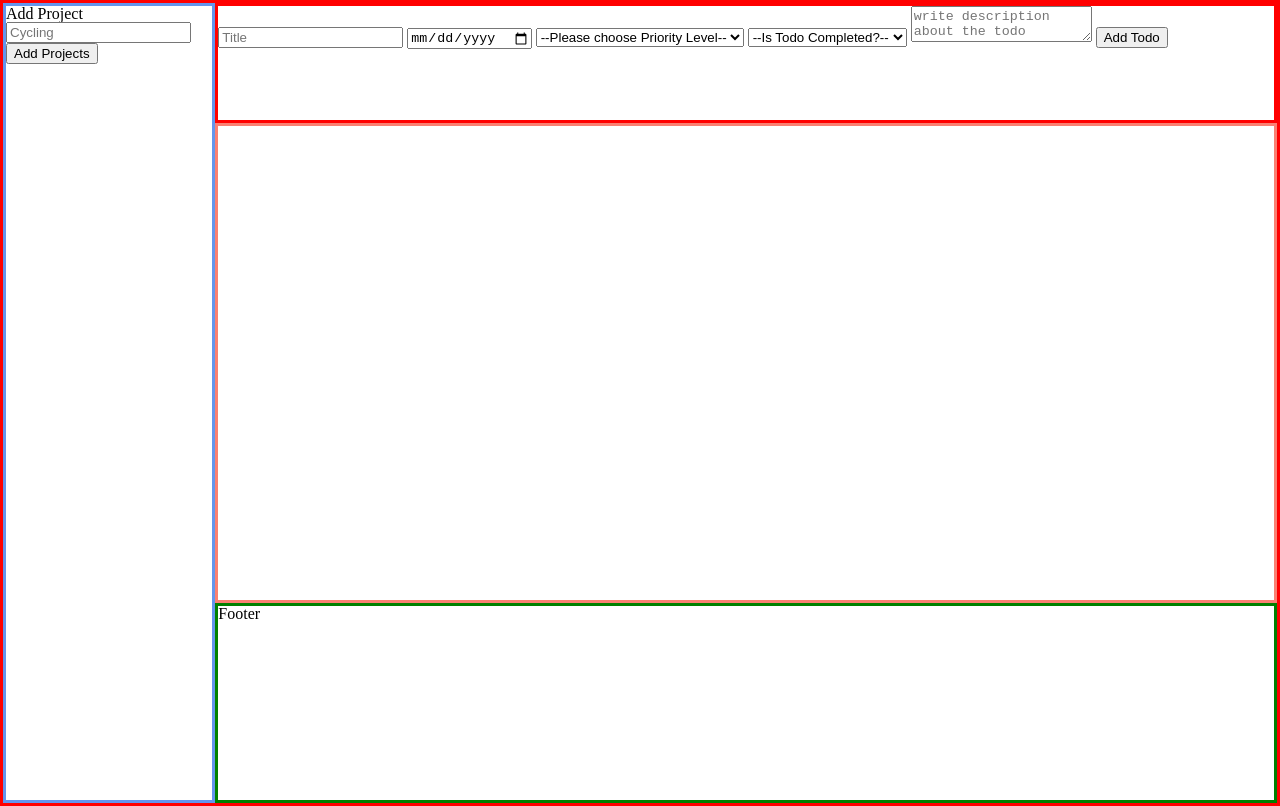
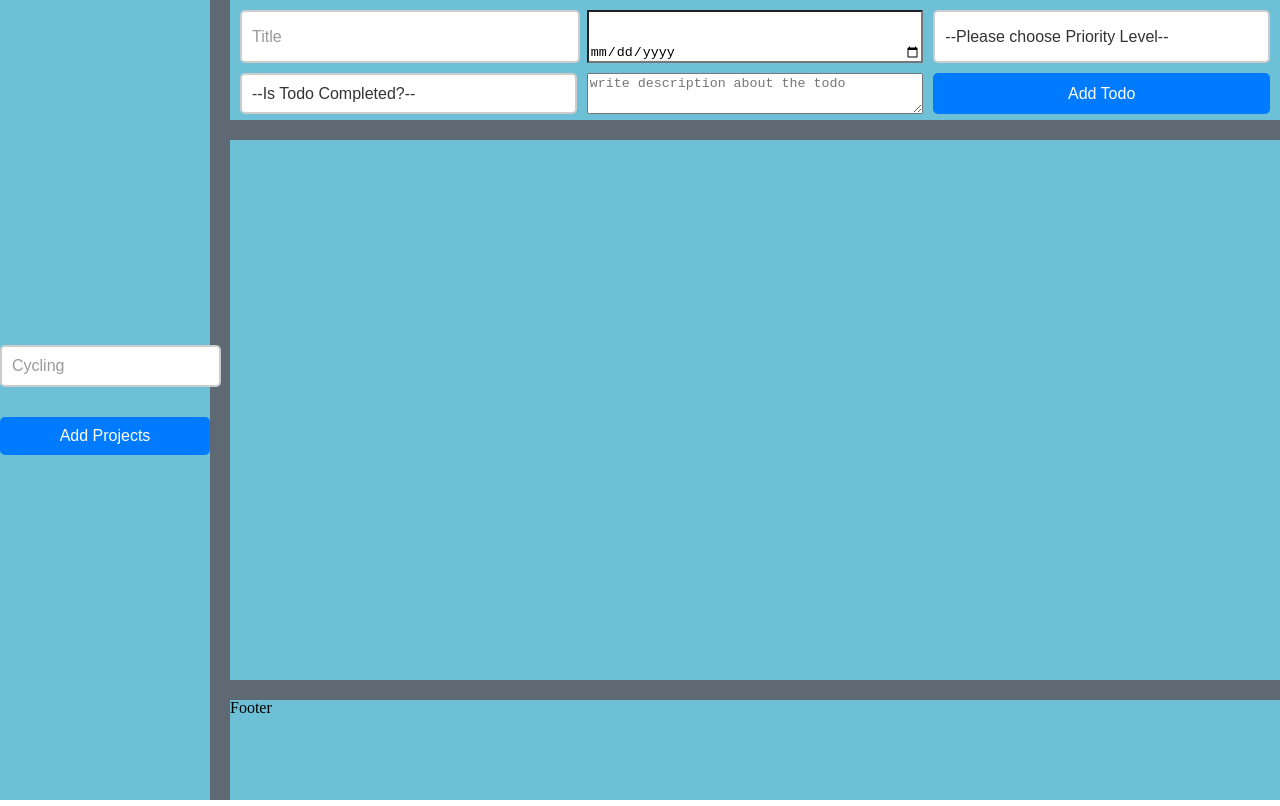
Before and after one commit to saadniazii/todo-list, a website built with webpack: page src/template.html in a window 1280 px wide. Built offline with nearby package versions, Linux system fonts and the light colour scheme.

Commit message:
Added basic styling to the Todo List

```diff
--- a/src/DOM/Todos/Todos.js
+++ b/src/DOM/Todos/Todos.js
@@ -23,6 +23,7 @@ const addTodo = () => {
 
   const newTodo = TodoFactory(title, date, priority, description, isCompleted);
   projectToAddTodo.addTodos(newTodo);
+
   renderTodo(projectToAddTodo);
 };
 
--- a/src/styles/style.css
+++ b/src/styles/style.css
@@ -125,36 +125,171 @@ table {
 
 /* CSS Reset End */
 .container {
-  border: 3px solid red;
   height: 100vh;
+  gap: 20px;
   display: grid;
   grid-template-columns: 1fr 5fr;
   grid-template-rows: repeat(auto-fit, minmax(100px, 120px));
+  background-color: #5E6973;
 }
 
 .header {
-  border: 3px solid red;
   grid-column: 2 / -1;
+  background-color: #6DC0D5;
+  display: grid;
+  grid-template-columns: repeat(3, 1fr);
+  padding: 10px;
+  gap: 10px;
 }
 
 .sidebar {
   grid-column: 1 / 2;
   grid-row: 1 / 10;
-  border: 3px solid cornflowerblue;
+  background-color: #6DC0D5;
+  display: grid;
+  justify-content: center;
+  align-items: center;
+  align-content: center;
 }
 
 .main-body {
-  border: 3px solid salmon;
   grid-row: 2 / 6;
+  background-color: #6DC0D5;
 }
 
 .footer {
   grid-row: 6/10;
-  border: 3px solid green;
+  background-color: #6DC0D5;
 }
 
 .projects-div,
 .todo-div {
-  border: 3px solid red;
+  padding: 15px;
   margin-bottom: 15px;
+  margin-top: 15px;
+  background-color: #f7f7f7;
+  box-shadow: 0 2px 4px rgba(0, 0, 0, 0.2);
+  cursor: pointer;
 }
+
+
+input[type="text"] {
+  width: 94%;
+  padding: 10px;
+  border: 2px solid #ccc;
+  border-radius: 5px;
+  font-size: 16px;
+  color: #333;
+}
+
+/* Add box shadow for a subtle depth effect on focus */
+input[type="text"]:focus {
+  outline: none;
+  border-color: #007BFF;
+  box-shadow: 0 0 5px rgba(0, 123, 255, 0.5);
+  transition: border-color 0.3s, box-shadow 0.3s;
+}
+
+/* Customize the placeholder text */
+input[type="text"]::placeholder {
+  color: #999;
+}
+
+
+select {
+  padding: 10px;
+  border: 2px solid #ccc;
+  border-radius: 5px;
+  font-size: 16px;
+  color: #333;
+  background-color: white;
+  appearance: none;
+  width: 100%;
+}
+
+
+select:focus {
+  border-color: #007BFF;
+  box-shadow: 0 0 5px rgba(0, 123, 255, 0.5);
+}
+
+select::-ms-expand {
+  display: none;
+}
+select::-webkit-select-arrow {
+  display: none;
+}
+
+select::after {
+  content: '\25BC';
+  position: absolute;
+  top: 50%;
+  right: 10px;
+  transform: translateY(-50%);
+}
+
+select option {
+  font-size: 16px;
+  color: #333;
+}
+
+select.select-dropdown {
+  border: 2px solid #ccc;
+  background-color: white;
+  max-height: 150px;
+  overflow-y: auto;
+}
+
+input[type="date"] {
+  appearance: none;
+  -webkit-appearance: none;
+  -moz-appearance: none;
+}
+
+input[type="date"]::before {
+  content: "\f073";
+  font-family: FontAwesome;
+  padding: 5px 10px;
+  border: 2px solid #ccc;
+  border-radius: 5px;
+  font-size: 16px;
+  color: #333;
+  background-color: white;
+}
+
+input[type="date"]::before {
+  display: inline-block;
+  position: relative;
+  right: -339px;
+  background-color: #f7f7f7;
+  cursor: pointer;
+}
+
+input[type="date"]:focus::before {
+  border-color: #007BFF;
+  box-shadow: 0 0 5px rgba(0, 123, 255, 0.5);
+}
+
+button {
+  padding: 10px 20px;
+  border: none;
+  border-radius: 5px;
+  font-size: 16px;
+  background-color: #007BFF;
+  color: #fff;
+  cursor: pointer;
+  transition: background-color 0.3s;
+}
+
+
+button:hover {
+  background-color: #0056b3;
+}
+
+button:active {
+  box-shadow: 0 2px 4px rgba(0, 0, 0, 0.2);
+}
+
+.addProjectBtn{
+  margin-top: 30px;
+}
--- a/src/template.html
+++ b/src/template.html
@@ -42,7 +42,6 @@
         <button class="addTodoBtn">Add Todo</button>
       </div>
       <div class="sidebar">
-        <h2>Add Project</h2>
         <input
           type="text"
           placeholder="Cycling"
```
